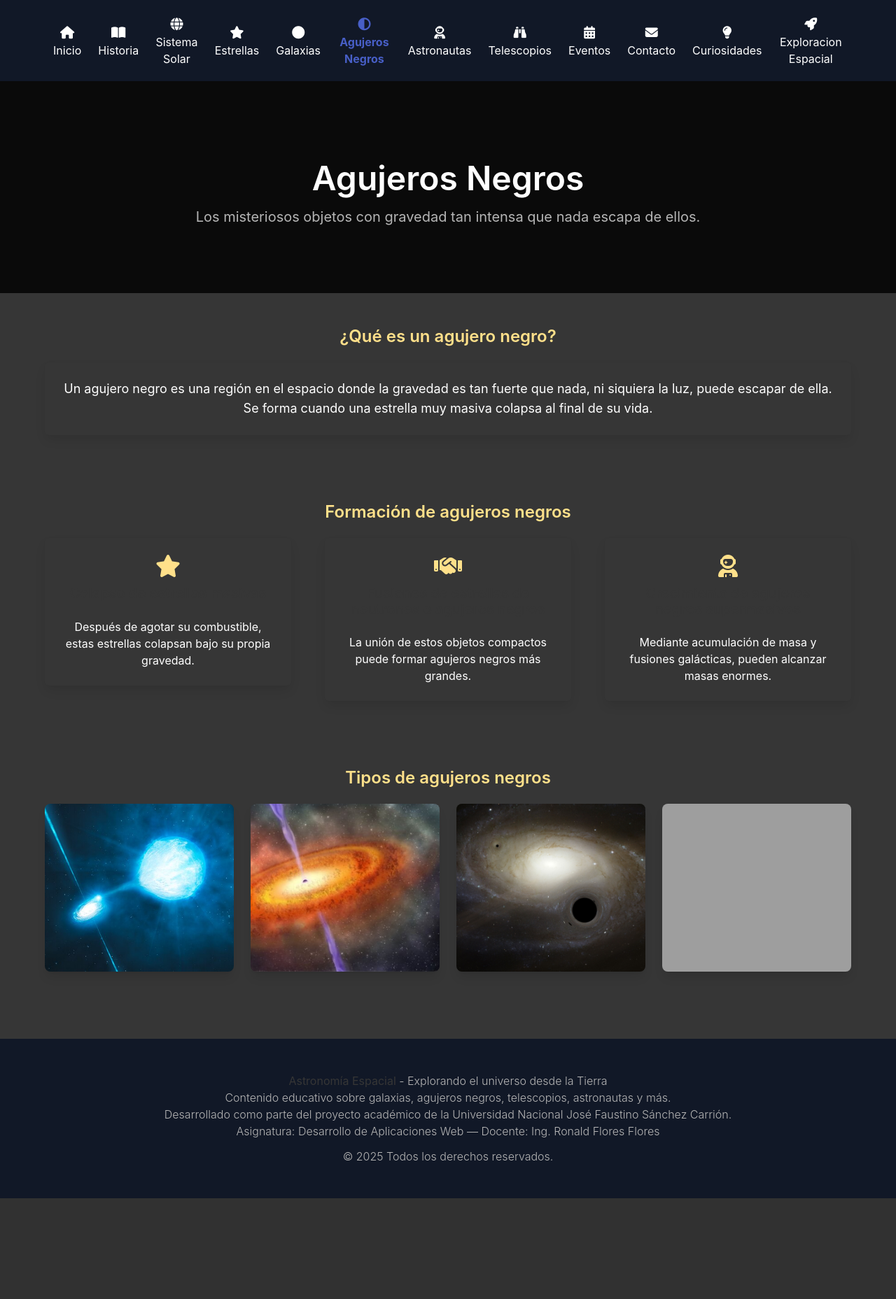
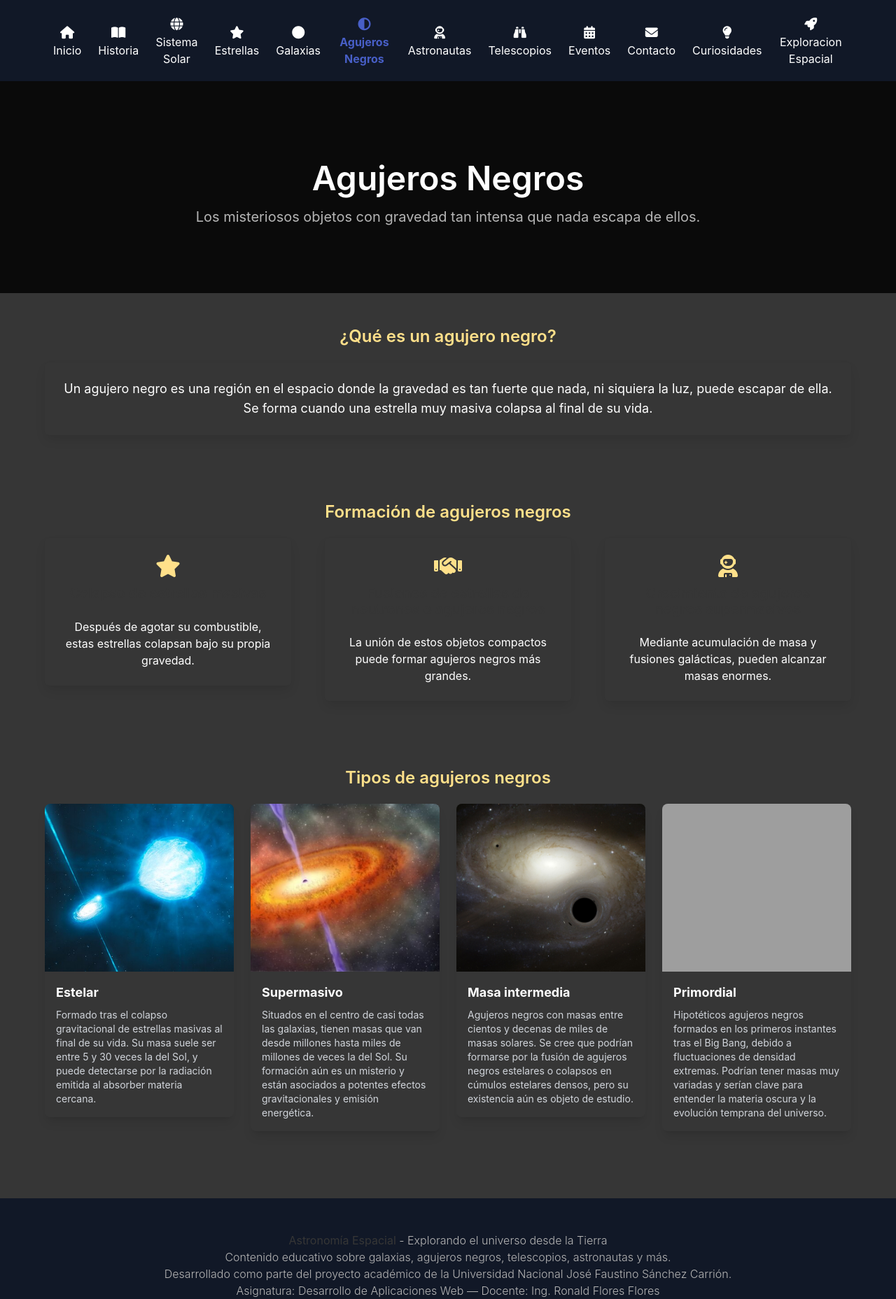
Before and after one commit to RafaDev03/pagina-astronomia, a PHP site: page /agujeros-negros.php in a window 1280 px wide. Shown: the top 1857 px of the page at 70% size. Before the commit the page ends 1713 px from the top, so only its background shows below. Run offline with PHP 8.4, Linux system fonts and the light colour scheme; grey boxes are pictures that could not be loaded.

Commit message:
agujeros negros

```diff
--- a/agujeros-negros.php
+++ b/agujeros-negros.php
@@ -82,80 +82,67 @@ include_once 'includes/head.php'
             <h3 class="title is-4 has-text-centered has-text-warning mb-5">Tipos de agujeros negros</h3>
             <div class="columns is-multiline">
 
-                <!-- Agujero negro estelar -->
+                <!-- Repite esto para cada tipo -->
                 <div class="column is-3">
                     <div
-                        class="tw-relative tw-group tw-overflow-hidden tw-rounded-lg tw-cursor-pointer tw-transition-transform tw-duration-300 tw-transform hover:tw-scale-105 hover:tw-saturate-150 hover:tw-brightness-110 glow-hover tw-bg-gradient-to-br from-purple-900 via-indigo-900 to-black tw-shadow-lg hover:tw-shadow-[0_0_20px_5px_rgba(130,90,230,0.7)]">
+                        class="tw-bg-gradient-to-br from-purple-900 via-indigo-900 to-black tw-rounded-lg tw-shadow-lg tw-overflow-hidden tw-transition-transform tw-transform hover:tw-scale-105 hover:tw-saturate-150 hover:tw-brightness-110 tw-h-full">
                         <img src="assets/img/agujeros-negros/estelar.jpg" alt="Agujero negro estelar"
-                            class="tw-w-full tw-h-60 tw-object-cover tw-transition-all tw-duration-500 group-hover:tw-opacity-40" />
-                        <div
-                            class="tw-absolute tw-inset-0 tw-flex tw-items-center tw-justify-center tw-bg-black/70 tw-opacity-0 group-hover:tw-opacity-100 tw-transition-opacity tw-duration-500 tw-text-white tw-text-center tw-p-4 tw-backdrop-blur-sm">
-                            <div>
-                                <h2 class="tw-text-lg tw-font-bold tw-drop-shadow-lg">Estelar</h2>
-                                <p class="tw-text-sm tw-drop-shadow-md">Formado tras el colapso gravitacional de
-                                    estrellas masivas al final de su vida. Su masa suele ser entre 5 y 30 veces la del
-                                    Sol, y puede detectarse por la radiación emitida al absorber materia cercana.
-                                </p>
-                            </div>
+                            class="tw-w-full tw-h-60 tw-object-cover" />
+                        <div class="tw-p-4">
+                            <h2 class="tw-text-lg tw-font-bold tw-text-white tw-mb-2">Estelar</h2>
+                            <p class="tw-text-sm tw-text-gray-300">
+                                Formado tras el colapso gravitacional de estrellas masivas al final de su vida. Su masa
+                                suele ser entre 5 y 30 veces la del Sol, y puede detectarse por la radiación emitida al
+                                absorber materia cercana.
+                            </p>
                         </div>
                     </div>
                 </div>
 
-                <!-- Agujero negro supermasivo -->
                 <div class="column is-3">
                     <div
-                        class="tw-relative tw-group tw-overflow-hidden tw-rounded-lg tw-cursor-pointer tw-transition-transform tw-duration-300 tw-transform hover:tw-scale-105 hover:tw-saturate-150 hover:tw-brightness-110 glow-hover tw-bg-gradient-to-br from-purple-900 via-indigo-900 to-black tw-shadow-lg hover:tw-shadow-[0_0_20px_5px_rgba(130,90,230,0.7)]">
+                        class="tw-bg-gradient-to-br from-purple-900 via-indigo-900 to-black tw-rounded-lg tw-shadow-lg tw-overflow-hidden tw-transition-transform hover:tw-scale-105 hover:tw-saturate-150 hover:tw-brightness-110 tw-h-full">
                         <img src="assets/img/agujeros-negros/supermasivo.jpg" alt="Agujero negro supermasivo"
-                            class="tw-w-full tw-h-60 tw-object-cover tw-transition-all tw-duration-500 group-hover:tw-opacity-40" />
-                        <div
-                            class="tw-absolute tw-inset-0 tw-flex tw-items-center tw-justify-center tw-bg-black/70 tw-opacity-0 group-hover:tw-opacity-100 tw-transition-opacity tw-duration-500 tw-text-white tw-text-center tw-p-4 tw-backdrop-blur-sm">
-                            <div>
-                                <h2 class="tw-text-lg tw-font-bold tw-drop-shadow-lg">Supermasivo</h2>
-                                <p class="tw-text-sm tw-drop-shadow-md">Situados en el centro de casi todas las
-                                    galaxias, tienen masas que van desde millones hasta miles de millones de veces la
-                                    del Sol. Su formación aún es un misterio y están asociados a potentes efectos
-                                    gravitacionales y emisión energética.</p>
-                            </div>
+                            class="tw-w-full tw-h-60 tw-object-cover" />
+                        <div class="tw-p-4">
+                            <h2 class="tw-text-lg tw-font-bold tw-text-white tw-mb-2">Supermasivo</h2>
+                            <p class="tw-text-sm tw-text-gray-300">
+                                Situados en el centro de casi todas las galaxias, tienen masas que van desde millones
+                                hasta miles de millones de veces la del Sol. Su formación aún es un misterio y están
+                                asociados a potentes efectos gravitacionales y emisión energética.
+                            </p>
                         </div>
                     </div>
                 </div>
 
-                <!-- Agujero negro de masa intermedia -->
                 <div class="column is-3">
                     <div
-                        class="tw-relative tw-group tw-overflow-hidden tw-rounded-lg tw-cursor-pointer tw-transition-transform tw-duration-300 tw-transform hover:tw-scale-105 hover:tw-saturate-150 hover:tw-brightness-110 glow-hover tw-bg-gradient-to-br from-purple-900 via-indigo-900 to-black tw-shadow-lg hover:tw-shadow-[0_0_20px_5px_rgba(130,90,230,0.7)]">
+                        class="tw-bg-gradient-to-br from-purple-900 via-indigo-900 to-black tw-rounded-lg tw-shadow-lg tw-overflow-hidden tw-transition-transform hover:tw-scale-105 hover:tw-saturate-150 hover:tw-brightness-110 tw-h-full">
                         <img src="assets/img/agujeros-negros/masa-intermedia.jpeg"
-                            alt="Agujero negro de masa intermedia"
-                            class="tw-w-full tw-h-60 tw-object-cover tw-transition-all tw-duration-500 group-hover:tw-opacity-40" />
-                        <div
-                            class="tw-absolute tw-inset-0 tw-flex tw-items-center tw-justify-center tw-bg-black/70 tw-opacity-0 group-hover:tw-opacity-100 tw-transition-opacity tw-duration-500 tw-text-white tw-text-center tw-p-4 tw-backdrop-blur-sm">
-                            <div>
-                                <h2 class="tw-text-lg tw-font-bold tw-drop-shadow-lg">Masa intermedia</h2>
-                                <p class="tw-text-sm tw-drop-shadow-md">Agujeros negros con masas entre cientos y
-                                    decenas de miles de masas solares. Se cree que podrían formarse por la fusión de
-                                    agujeros negros estelares o colapsos en cúmulos estelares densos, pero su existencia
-                                    aún es objeto de estudio.</p>
-                            </div>
+                            alt="Agujero negro de masa intermedia" class="tw-w-full tw-h-60 tw-object-cover" />
+                        <div class="tw-p-4">
+                            <h2 class="tw-text-lg tw-font-bold tw-text-white tw-mb-2">Masa intermedia</h2>
+                            <p class="tw-text-sm tw-text-gray-300">
+                                Agujeros negros con masas entre cientos y decenas de miles de masas solares. Se cree que
+                                podrían formarse por la fusión de agujeros negros estelares o colapsos en cúmulos
+                                estelares densos, pero su existencia aún es objeto de estudio.
+                            </p>
                         </div>
                     </div>
                 </div>
 
-                <!-- Agujero negro primordial -->
                 <div class="column is-3">
                     <div
-                        class="tw-relative tw-group tw-overflow-hidden tw-rounded-lg tw-cursor-pointer tw-transition-transform tw-duration-300 tw-transform hover:tw-scale-105 hover:tw-saturate-150 hover:tw-brightness-110 glow-hover tw-bg-gradient-to-br from-purple-900 via-indigo-900 to-black tw-shadow-lg hover:tw-shadow-[0_0_20px_5px_rgba(130,90,230,0.7)]">
+                        class="tw-bg-gradient-to-br from-purple-900 via-indigo-900 to-black tw-rounded-lg tw-shadow-lg tw-overflow-hidden tw-transition-transform hover:tw-scale-105 hover:tw-saturate-150 hover:tw-brightness-110 tw-h-full">
                         <img src="assets/img/agujeros-negros/primordial.jpg" alt="Agujero negro primordial"
-                            class="tw-w-full tw-h-60 tw-object-cover tw-transition-all tw-duration-500 group-hover:tw-opacity-40" />
-                        <div
-                            class="tw-absolute tw-inset-0 tw-flex tw-items-center tw-justify-center tw-bg-black/70 tw-opacity-0 group-hover:tw-opacity-100 tw-transition-opacity tw-duration-500 tw-text-white tw-text-center tw-p-4 tw-backdrop-blur-sm">
-                            <div>
-                                <h2 class="tw-text-lg tw-font-bold tw-drop-shadow-lg">Primordial</h2>
-                                <p class="tw-text-sm tw-drop-shadow-md">ipotéticos agujeros negros formados en los
-                                    primeros instantes tras el Big Bang, debido a fluctuaciones de densidad extremas.
-                                    Podrían tener masas muy variadas y serían clave para entender la materia oscura y la
-                                    evolución temprana del universo.
-                                </p>
-                            </div>
+                            class="tw-w-full tw-h-60 tw-object-cover" />
+                        <div class="tw-p-4">
+                            <h2 class="tw-text-lg tw-font-bold tw-text-white tw-mb-2">Primordial</h2>
+                            <p class="tw-text-sm tw-text-gray-300">
+                                Hipotéticos agujeros negros formados en los primeros instantes tras el Big Bang, debido
+                                a fluctuaciones de densidad extremas. Podrían tener masas muy variadas y serían clave
+                                para entender la materia oscura y la evolución temprana del universo.
+                            </p>
                         </div>
                     </div>
                 </div>
@@ -164,6 +151,7 @@ include_once 'includes/head.php'
         </div>
     </section>
 
+
     <!-- Footer -->
     <?php include 'includes/footer.php'; ?>
 
```
